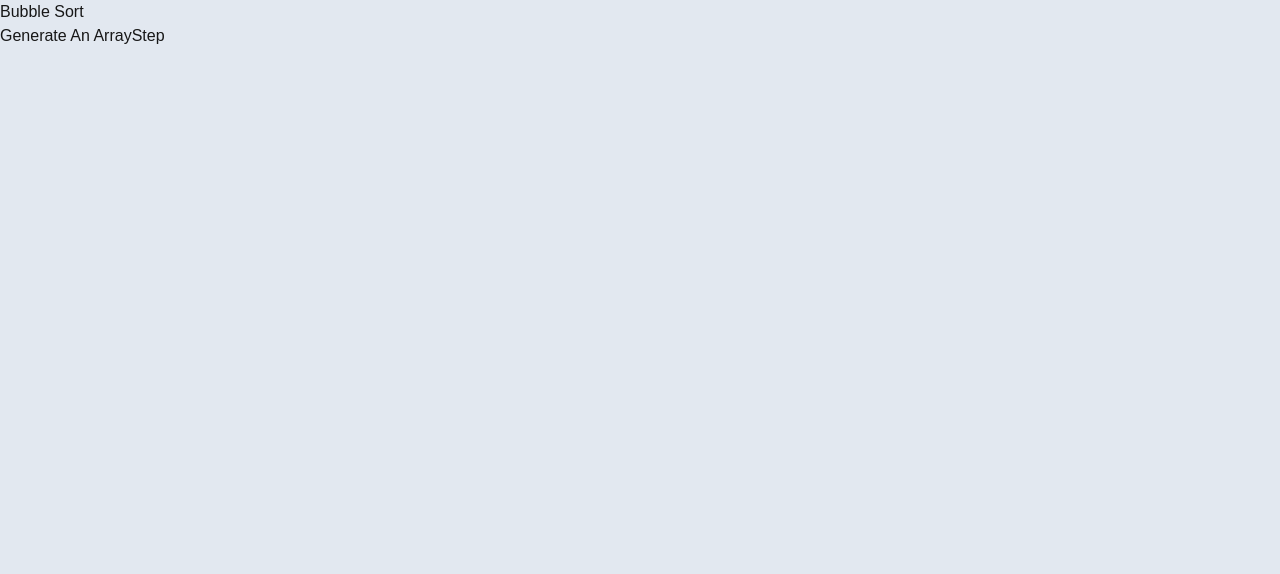
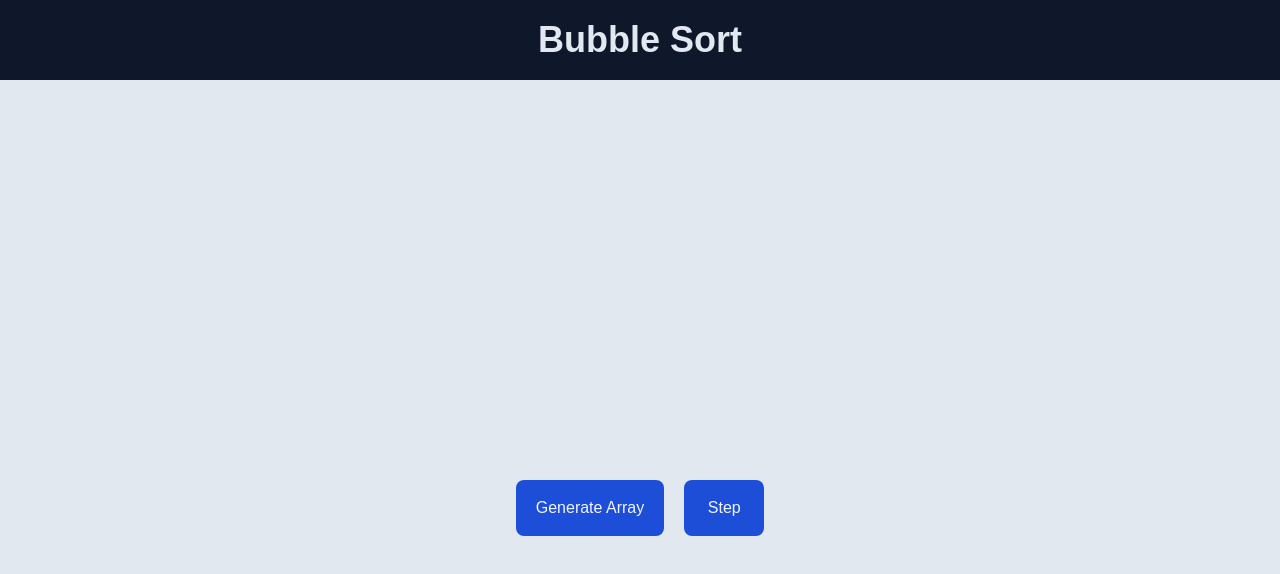
Before and after one commit to Himj266/algoVisualiser, a Next.js app: page /bubbleSort in a window 1280 px wide. Shown: the top 574 px of the page. Built offline with nearby package versions, Linux system fonts and the light colour scheme.

Commit message:
add styling

```diff
--- a/src/app/bubbleSort/page.tsx
+++ b/src/app/bubbleSort/page.tsx
@@ -3,6 +3,8 @@ import { useState, useRef } from "react";
 
 //components
 import { NumberArray } from "@/components/numberArray/NumberArray";
+import { Header } from "@/components/Header";
+import { Button } from "@/components/atomic/Button";
 
 //utils
 import { generateArray } from "@/utils/generateArray";
@@ -38,19 +40,27 @@ export default function BubbleSort() {
         newNumberList[swappedIndices[0]].intent = "warning";
         newNumberList[swappedIndices[1]].intent = "warning";
       }
-      console.log(newNumberList);
       setNumberList(newNumberList);
     }
   };
 
   return (
-    <div>
-      <div>Bubble Sort</div>
-      <button onClick={generateNewArray}>Generate An Array</button>
-      <button onClick={step} disabled={numberList?.[0].intent === "sucess"}>
-        Step
-      </button>
-      {numberList ? <NumberArray numberList={numberList} /> : null}
+    <div className="h-full w-full">
+      <Header title="Bubble Sort" />
+      <div
+        className="h-full w-full flex flex-col items-center justify-center gap-20"
+        style={{ height: "calc(100vh - 80px)" }}
+      >
+        <div className="h-1/2 flex justify-center items-end">
+          {numberList ? <NumberArray numberList={numberList} /> : null}
+        </div>
+        <div className="h-1/2 flex justify-center items-start gap-5">
+          <Button onClick={generateNewArray}>Generate Array</Button>
+          <Button onClick={step} disabled={numberList?.[0].intent === "sucess"}>
+            Step
+          </Button>
+        </div>
+      </div>
     </div>
   );
 }
--- /dev/null
+++ b/src/components/Header.tsx
@@ -0,0 +1,12 @@
+import { Typography } from "./atomic/Typography";
+
+export const Header = ({ title }: { title: string }) => {
+  return (
+    <Typography
+      variant="h3"
+      className="flex justify-center items-center bg-slate-900 text-slate-200 w-full p-5"
+    >
+      {title}
+    </Typography>
+  );
+};
--- /dev/null
+++ b/src/components/atomic/Button.tsx
@@ -0,0 +1,17 @@
+export const Button = ({
+  children,
+  disabled,
+  ...restProps
+}: React.ButtonHTMLAttributes<HTMLButtonElement>) => {
+  return (
+    <button
+      className={`bg-blue-700 py-4 px-5 min-w-20 text-slate-100 rounded-lg font-medium  ${
+        disabled ? "cursor-not-allowed bg-slate-500" : ""
+      }`}
+      disabled={disabled}
+      {...restProps}
+    >
+      {children}
+    </button>
+  );
+};
--- /dev/null
+++ b/src/components/atomic/Typography.tsx
@@ -0,0 +1,20 @@
+//types
+import type { ReactNode } from "react";
+
+interface Props {
+  children: ReactNode;
+  variant: "h3";
+  className?: string;
+}
+
+const VARIANT_VS_CLASSNAME = {
+  h3: "text-4xl font-semibold",
+};
+
+export const Typography = ({ children, variant, className }: Props) => {
+  return (
+    <div className={`${VARIANT_VS_CLASSNAME[variant]} ${className ?? ""}`}>
+      {children}
+    </div>
+  );
+};
--- a/src/components/numberArray/NumberArray.tsx
+++ b/src/components/numberArray/NumberArray.tsx
@@ -16,7 +16,7 @@ const INTENT_VS_CLASSNAME = {
 
 export const NumberArray = ({ numberList }: Props): JSX.Element => {
   return (
-    <div>
+    <div className="flex gap-1">
       {numberList.map(({ value, intent }, index) => (
         <NumberTile
           key={index}
--- a/src/components/numberArray/NumberTile.tsx
+++ b/src/components/numberArray/NumberTile.tsx
@@ -6,7 +6,7 @@ interface Props {
 export const NumberTile = ({ value, className }: Props): JSX.Element => {
   return (
     <div
-      className={`flex justify-center items-center w-10 h-10 border bg-cyan-400 ${
+      className={`flex justify-center items-center w-14 h-14 border bg-cyan-400 text-slate-800 rounded-sm ${
         className ?? ""
       }`}
     >
```
